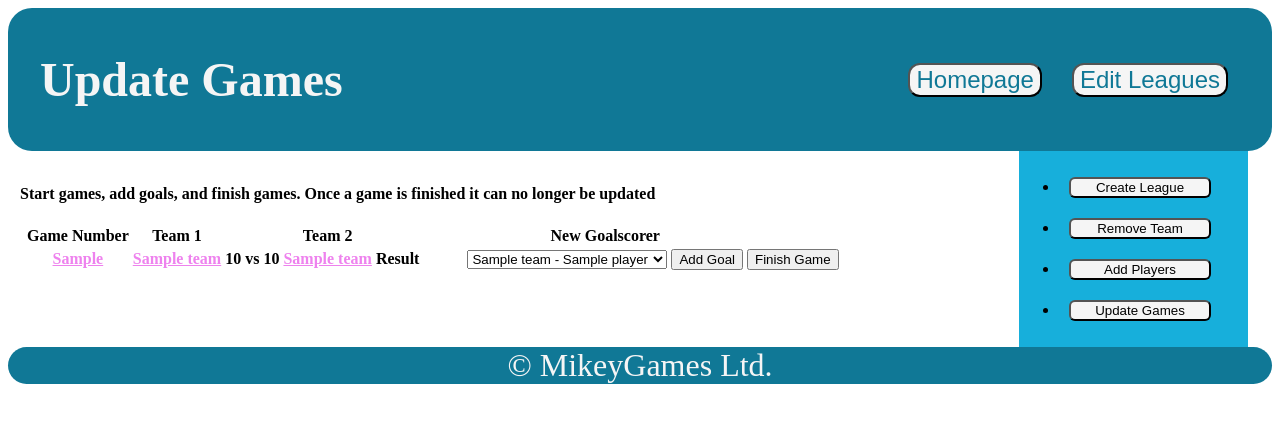
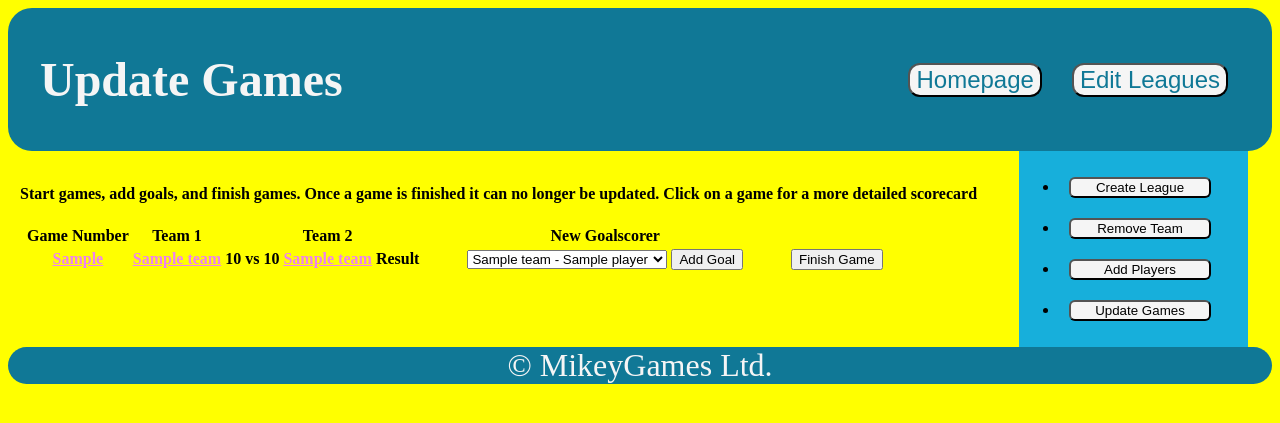
Before and after one commit to PariffinAxe/Python_Project, a Flask app: page /edit/games/league/1 in a window 1280 px wide. Shown: the top 423 px of the page. Run offline with Flask 2, Linux system fonts and the light colour scheme; a database or web service that is not in the repository returns one stand-in record (values such as "Sample title"); lists and menus that the app fills with data are empty; some libraries are stand-ins or nearby versions.

Commit message:
Finished updating functionality

```diff
--- a/app.py
+++ b/app.py
@@ -4,6 +4,7 @@ from controllers.leagues_controller import leagues_blueprint
 from controllers.teams_controller import teams_blueprint
 from controllers.players_controller import players_blueprint
 from controllers.games_controller import games_blueprint
+from controllers.new_league_controller import new_leagues_blueprint
 
 app = Flask(__name__)
 
@@ -11,6 +12,7 @@ app.register_blueprint(leagues_blueprint)
 app.register_blueprint(teams_blueprint)
 app.register_blueprint(players_blueprint)
 app.register_blueprint(games_blueprint)
+app.register_blueprint(new_leagues_blueprint)
 
 # Homepage
 @app.route('/')
--- a/controllers/games_controller.py
+++ b/controllers/games_controller.py
@@ -1,5 +1,7 @@
 from flask import Blueprint, Flask, redirect, render_template, request
 from models.game import Game
+from models.goal import Goal
+import repositories.goal_repo as goal_repo
 import repositories.game_repo as game_repo
 import repositories.league_repo as league_repo
 import repositories.player_repo as player_repo
@@ -81,6 +83,8 @@ def new_goal(league_id, game_id):
     game = game_repo.select(game_id)
     player_id = request.form['player_id']
     player = player_repo.select(player_id)
+    goal = Goal(player, game)
+    goal_repo.save(goal)
     if player.team.id == game.team_1.id:
         game.team_1_score += 1
     else:
@@ -88,7 +92,37 @@ def new_goal(league_id, game_id):
     player.goals_scored += 1
     game_repo.goal_scored(game)
     player_repo.goal_scored(player)
+
     if game.started:
         return redirect(f"/edit/games/league/{league_id}")
     else:
         return redirect(f"/edit/leagues/{league_id}/start-game/{game_id}")
+
+
+# Update individual games
+@games_blueprint.route("/edit/games/<id>")
+def update_individual_game(id):
+    game = game_repo.select(id)
+    players = game_repo.players(game)
+    team_1_goals = game_repo.team_1_goals(game)
+    team_2_goals = game_repo.team_2_goals(game)
+    return render_template("games/show.html", title = "SCORECARD - EDITING", game = game, team_1_goals = team_1_goals, team_2_goals = team_2_goals, players=players, editing=True)
+
+
+# Add a goal to indivdual game
+@games_blueprint.route("/edit/leagues/<league_id>/new-goal/<game_id>/individual-game", methods=['POST'])
+def new_goal_individual(league_id, game_id):
+    game = game_repo.select(game_id)
+    player_id = request.form['player_id']
+    player = player_repo.select(player_id)
+    goal = Goal(player, game)
+    goal_repo.save(goal)
+    if player.team.id == game.team_1.id:
+        game.team_1_score += 1
+    else:
+        game.team_2_score += 1
+    player.goals_scored += 1
+    game_repo.goal_scored(game)
+    player_repo.goal_scored(player)
+
+    return redirect(f"/edit/games/{game_id}")
--- /dev/null
+++ b/static/css/creating.css
@@ -0,0 +1,3 @@
+body {
+    background-color: #32CD32;
+}
--- /dev/null
+++ b/static/css/editing.css
@@ -0,0 +1,3 @@
+body {
+    background-color: yellow;
+}
--- a/static/css/tables.css
+++ b/static/css/tables.css
@@ -34,3 +34,14 @@ a {
 #player {
     width: 200px;
 }
+
+.individual_game {
+    margin: 100px 0;
+
+}
+
+.bigger_button {
+    font-size: 24px;
+    border-radius: 12px;
+    width: 500px;
+}
--- a/templates/base.html
+++ b/templates/base.html
@@ -6,6 +6,13 @@
         <title>{{ title }}</title>
         <link rel="stylesheet" href="{{ url_for('static', filename='css/base.css') }}">
         <link rel="stylesheet" href="{{ url_for('static', filename='css/tables.css') }}">
+        {% if editing %}
+            <link rel="stylesheet" href="{{ url_for('static', filename='css/editing.css') }}">
+        {% endif %}
+        {% if creating %}
+            <link rel="stylesheet" href="{{ url_for('static', filename='css/creating.css') }}">
+        {% endif %}
+
     </head>
     <body>
         <header>
--- a/templates/games/update-league.html
+++ b/templates/games/update-league.html
@@ -2,7 +2,7 @@
 
 {% block content %}
     <main>
-        <h4>Start games, add goals, and finish games. Once a game is finished it can no longer be updated</h4>
+        <h4>Start games, add goals, and finish games. Once a game is finished it can no longer be updated. Click on a game for a more detailed scorecard</h4>
         <table class="fixtures">
             <tr class="fixture_headers">
                 <th></th>
@@ -15,7 +15,7 @@
                 <th></th>
                 <th class="forced_gap"></th>
                 <th>New Goalscorer</th>
-                <th></th>
+                <th class="forced_gap"></th>
                 <th></th>
             </tr>
             {% for game in games %}
@@ -26,7 +26,7 @@
                     {% endif %}
                 </th>
                 {% if game.started %}
-                    <th><a href="/games/{{ game.id }}">{{ game.game_no }}</a></th>
+                    <th><a href="/edit/games/{{ game.id }}">{{ game.game_no }}</a></th>
                 {% else %}
                     <th>{{ game.game_no }}</th>
                 {% endif %}
@@ -68,11 +68,15 @@
                         <button type="submit">Add Goal</button>
                     </form>
                 </th>
+                <th></th>
                 <th>
                     <a href="/edit/leagues/{{league.id}}/finish-game/{{game.id}}"><button>Finish Game</button></a>
                 </th>
             </tr>
             {% endfor %}
         </table>
+        {% if games == [] %}
+            There are no more games left to play.
+        {% endif %}
     </main>
 {% endblock %}
```
Also changed, not shown: controllers/new_league_controller.py (added, +8 -0 lines), repositories/game_repo.py (+17 -0 lines), templates/games/show.html (+36 -2 lines), templates/new_leagues/index.html (added, +7 -0 lines), static/css/base.css (line endings or trailing spaces).
